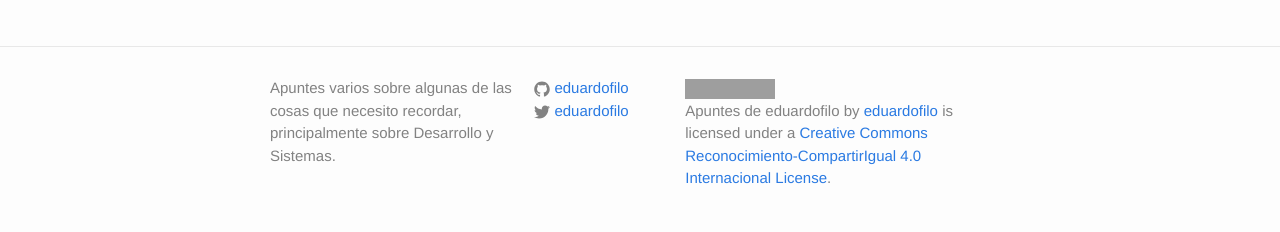
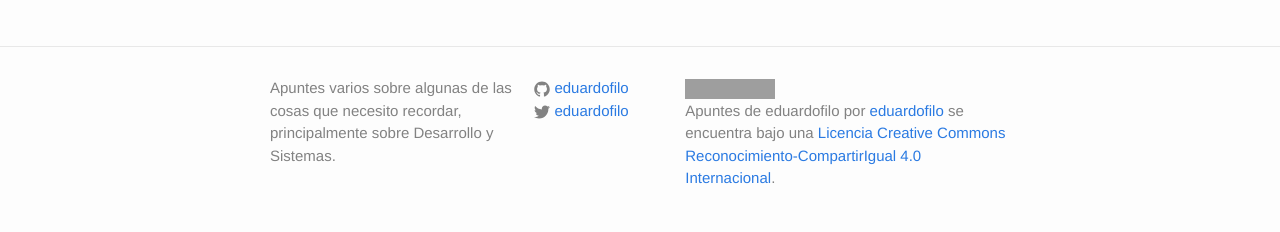
Before and after one commit to eduardofilo/eduardofilo.jekyll, a Jekyll site: the page built from index.md, in a window 1280 px wide. Shown: the part 1474-1706 px from the top of the page. Built offline with Jekyll 4.4.1, drawn with Linux system fonts in a browser that asks for light colours; Markdown is read by kramdown in place of the engine named in the settings; grey boxes are pictures that could not be loaded.

Commit message:
Modificación pie de página.

```diff
--- a/_includes/footer.html
+++ b/_includes/footer.html
@@ -41,7 +41,7 @@
       </div>
 
       <div class="footer-col  footer-col-3">
-        <a rel="license" href="http://creativecommons.org/licenses/by-sa/4.0/"><img alt="Licencia de Creative Commons" style="border-width:0" src="https://i.creativecommons.org/l/by-sa/4.0/88x31.png" /></a><br /><span xmlns:dct="http://purl.org/dc/terms/" property="dct:title">{{ site.title }}</span> by <a xmlns:cc="http://creativecommons.org/ns#" href="https://twitter.com/{{ site.twitter_username }}" property="cc:attributionName" rel="cc:attributionURL">{{ site.github.owner_name }}</a> is licensed under a <a rel="license" href="http://creativecommons.org/licenses/by-sa/4.0/">Creative Commons Reconocimiento-CompartirIgual 4.0 Internacional License</a>.
+        <a rel="license" href="http://creativecommons.org/licenses/by-sa/4.0/"><img alt="Licencia de Creative Commons" style="border-width:0" src="https://i.creativecommons.org/l/by-sa/4.0/88x31.png" /></a><br /><span xmlns:dct="http://purl.org/dc/terms/" property="dct:title">{{ site.title }}</span> por <a xmlns:cc="http://creativecommons.org/ns#" href="https://twitter.com/{{ site.twitter_username }}" property="cc:attributionName" rel="cc:attributionURL">{{ site.github.owner_name }}</a> se encuentra bajo una <a rel="license" href="http://creativecommons.org/licenses/by-sa/4.0/">Licencia Creative Commons Reconocimiento-CompartirIgual 4.0 Internacional</a>.
       </div>
     </div>
 
```
